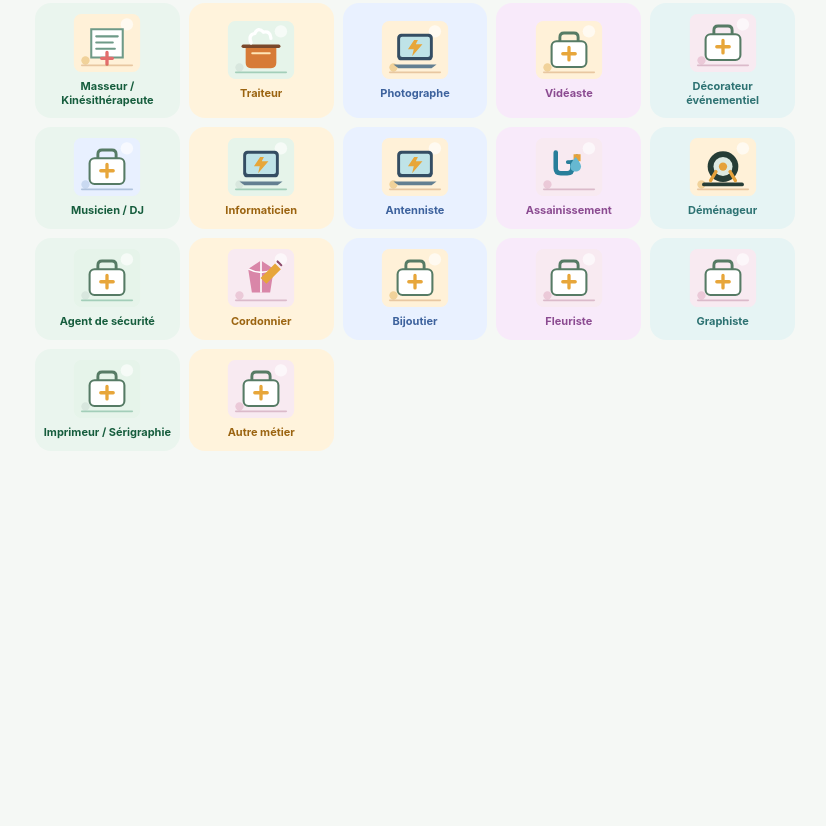
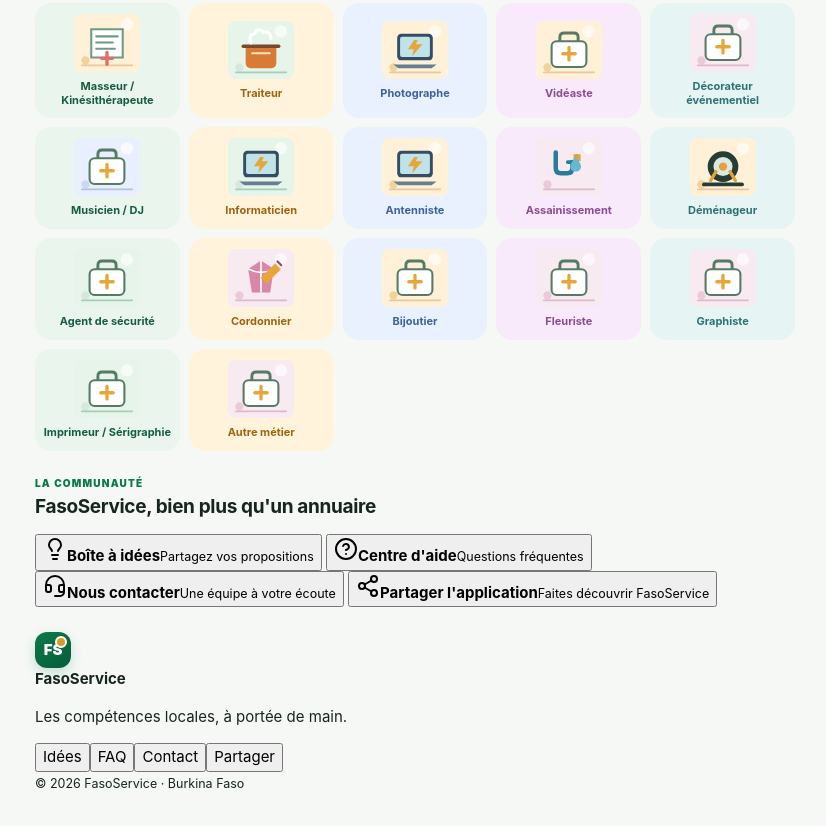
Before and after one commit to fintalabo3-web/M-moire-fintalabo, a plain HTML site: page index.html in a window 1280 px wide. Shown: the part 1898-2724 px from the top of the page, without its empty margins (225-1051 px from the left). Before the commit the page ends 2478 px from the top, so only its background shows below. Drawn offline with nearby package versions, Linux system fonts and the light colour scheme; no server answers.

Commit message:
Restore FasoService community and support pages

```diff
--- a/index.html
+++ b/index.html
@@ -88,7 +88,21 @@
                 </div>
                 <div class="categories" id="categoriesGrid"></div>
             </div>
+
+            <section class="section faso-tools-section"><div class="section-header"><div><span class="section-kicker">La communauté</span><h2>FasoService, bien plus qu'un annuaire</h2></div></div><div class="faso-tools-grid">
+              <button class="faso-tool-card" onclick="showPage('ideas')"><span class="faso-tool-icon"><i data-lucide="lightbulb"></i></span><strong>Boîte à idées</strong><small>Partagez vos propositions</small></button>
+              <button class="faso-tool-card" onclick="showPage('faq')"><span class="faso-tool-icon"><i data-lucide="circle-help"></i></span><strong>Centre d'aide</strong><small>Questions fréquentes</small></button>
+              <button class="faso-tool-card" onclick="showPage('contact')"><span class="faso-tool-icon"><i data-lucide="headset"></i></span><strong>Nous contacter</strong><small>Une équipe à votre écoute</small></button>
+              <button class="faso-tool-card" onclick="shareFasoService()"><span class="faso-tool-icon"><i data-lucide="share-2"></i></span><strong>Partager l'application</strong><small>Faites découvrir FasoService</small></button>
+            </div></section>
+            <footer class="faso-footer"><div class="faso-footer-brand"><span class="logo-icon">FS</span><strong>FasoService</strong></div><p>Les compétences locales, à portée de main.</p><div class="faso-footer-links"><button onclick="showPage('ideas')">Idées</button><button onclick="showPage('faq')">FAQ</button><button onclick="showPage('contact')">Contact</button><button onclick="shareFasoService()">Partager</button></div><small>© 2026 FasoService · Burkina Faso</small></footer>
         </section>
+
+
+        <section id="ideas" class="page"><div class="page-header"><button class="back-btn" onclick="showPage('home')" aria-label="Retour"><i data-lucide="arrow-left"></i></button><h1>Boîte à idées</h1></div><div class="community-intro"><span class="community-kicker">Construisons ensemble</span><h2>Votre idée peut faire avancer FasoService.</h2><p>Proposez une amélioration, partagez une expérience ou suggérez un nouveau service.</p></div><div id="ideaComposer" class="card idea-composer"></div><div class="section-header"><h2>Les idées de la communauté</h2><button class="link-btn" onclick="loadIdeasFeed()">Actualiser</button></div><div id="ideasFeed"><div class="skeleton-card"></div></div></section>
+        <section id="faq" class="page"><div class="page-header"><button class="back-btn" onclick="showPage('home')" aria-label="Retour"><i data-lucide="arrow-left"></i></button><h1>Centre d'aide</h1></div><div class="community-intro"><span class="community-kicker">Besoin d'un renseignement ?</span><h2>Les réponses aux questions fréquentes.</h2><p>Découvrez comment utiliser FasoService en toute simplicité.</p></div><div id="faqList" class="faq-list"></div><div class="card faq-contact-card"><h3>Vous n'avez pas trouvé votre réponse ?</h3><p class="muted">Notre équipe peut vous accompagner.</p><button class="btn-primary full" onclick="showPage('contact')">Contacter FasoService</button></div></section>
+        <section id="contact" class="page"><div class="page-header"><button class="back-btn" onclick="showPage('home')" aria-label="Retour"><i data-lucide="arrow-left"></i></button><h1>Contacter FasoService</h1></div><div class="community-intro"><span class="community-kicker">Nous sommes à votre écoute</span><h2>Comment pouvons-nous vous aider ?</h2><p>Envoyez-nous votre question ou signalez une difficulté.</p></div><form id="supportForm" class="card support-form" onsubmit="submitFasoContact(event)"><label for="supportName">Votre nom</label><input id="supportName" maxlength="100" required placeholder="Nom et prénom"><label for="supportPhone">Téléphone</label><input id="supportPhone" type="tel" maxlength="24" required placeholder="+226 ..."><label for="supportMessage">Votre message</label><textarea id="supportMessage" rows="5" maxlength="3000" required placeholder="Expliquez-nous votre besoin (10 caractères minimum)..."></textarea><p class="muted support-privacy">Vos coordonnées sont utilisées uniquement pour traiter votre demande.</p><button class="btn-primary full" id="supportSubmit" type="submit">Envoyer mon message</button><p id="supportFeedback" class="support-feedback" role="status"></p></form></section>
+        <section id="favorites" class="page"><div class="page-header"><button class="back-btn" onclick="showPage('home')" aria-label="Retour"><i data-lucide="arrow-left"></i></button><h1>Mes favoris</h1></div><div id="fasoFavoritesList"></div></section>
 
         <!-- DASHBOARD PRESTATAIRE -->
         <section id="dashboard" class="page">
@@ -433,10 +447,14 @@
                     <button class="btn-secondary full" onclick="loadAdminModerators()">Modérateurs</button>
                     <button class="btn-secondary full" onclick="loadAdminAnnouncements()">Annonces</button>
                     <button class="btn-secondary full" onclick="loadSubscriptionRequests()">Abonnements</button>
+                    <button class="btn-secondary full" onclick="loadSupportInbox()">Messages de contact</button>
+                    <button class="btn-secondary full" onclick="loadVisitorAnalytics()">Statistiques visiteurs</button>
                 </div>
             </div>
             <div id="adminList" style="margin-top:12px;"></div>
         </section>
+
+        <div id="visitorAnalytics" class="card visitor-analytics" hidden></div>
 
         <!-- MODÉRATEUR -->
         <section id="modDashboard" class="page">
@@ -460,6 +478,7 @@
 <div id="toastContainer" class="toast-container"></div>
 <script src="illustrations.js"></script>
 <script src="app.js"></script>
+<script src="community.js"></script>
 <script src="enhancements.js"></script>
 </body>
 </html>
```
